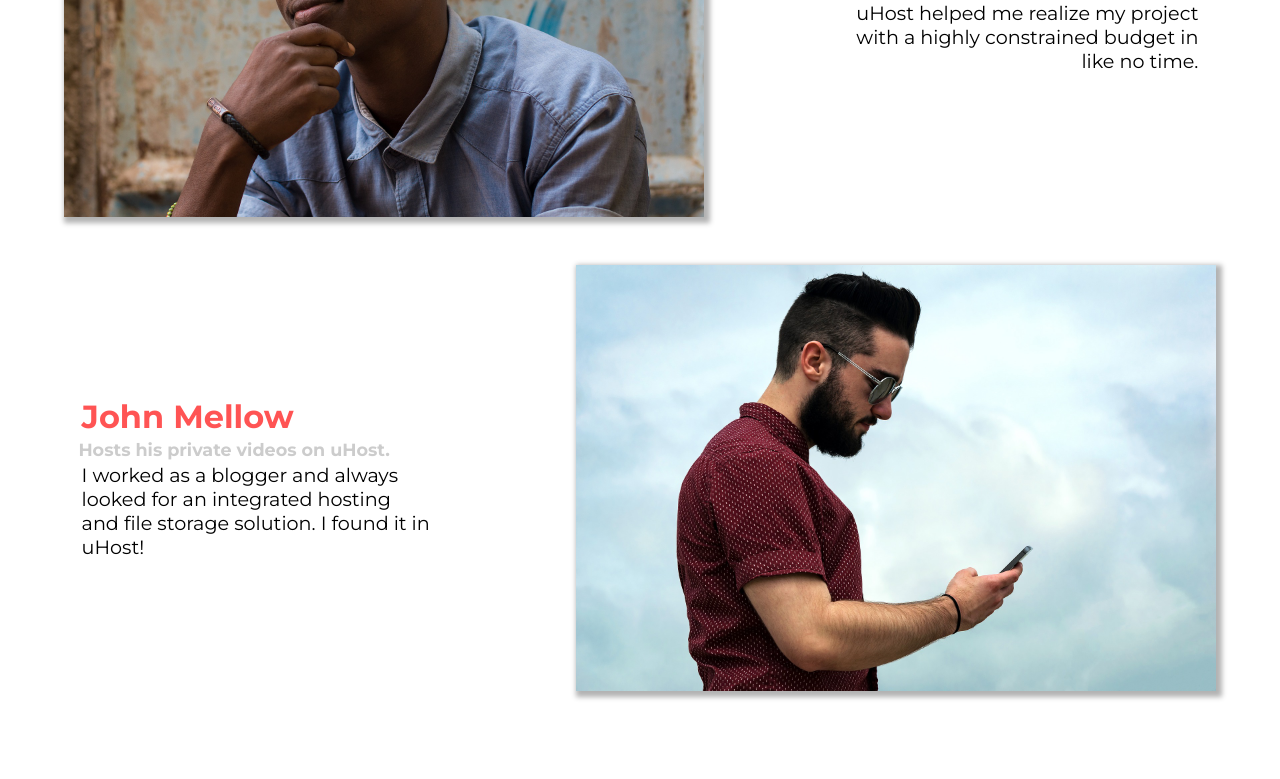
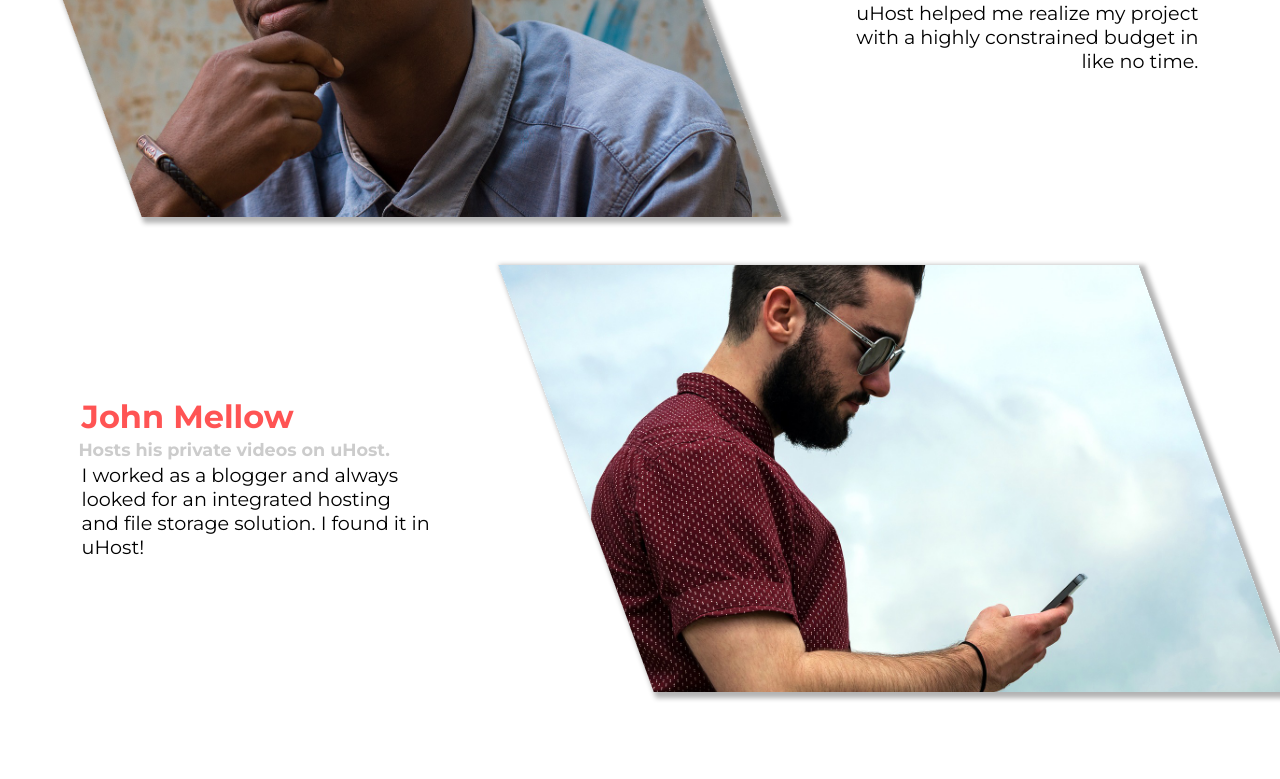
Before and after one commit to lancerharris/learning-css, a plain HTML site: page customers/index.html in a window 1280 px wide. Shown: the part 306-1085 px from the top of the page. Drawn offline with Linux system fonts and the light colour scheme.

Commit message:
Add transforms to customers and packages pages

```diff
--- a/customers/customers.css
+++ b/customers/customers.css
@@ -7,15 +7,17 @@ main {
 }
 
 .testimonial__image-container {
-  width: 100%;
+  width: 60%;
   max-width: 40rem;
-
   box-shadow: 3px 3px 5px 3px rgba(0, 0, 0, 0.3);
+  transform: skewX(20deg);
+  overflow: hidden
 }
 
 .testimonial__image {
   width: 100%;
   vertical-align: top;
+  transform: skew(-20deg) scale(1.4, 1.4);
 }
 
 .testimonial__info {
```
Also changed, not shown: packages/packages.css (+6 -1 lines).
